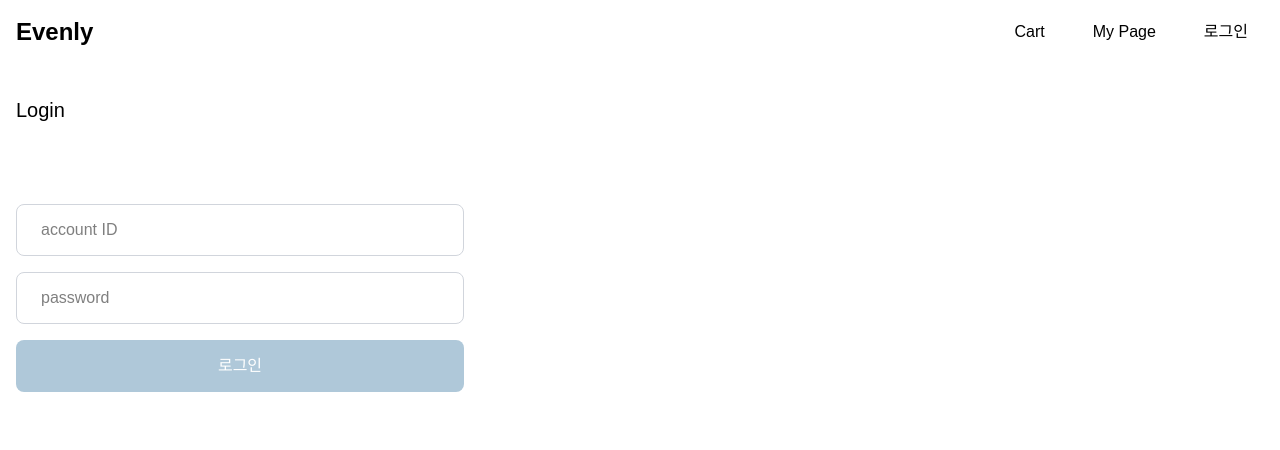
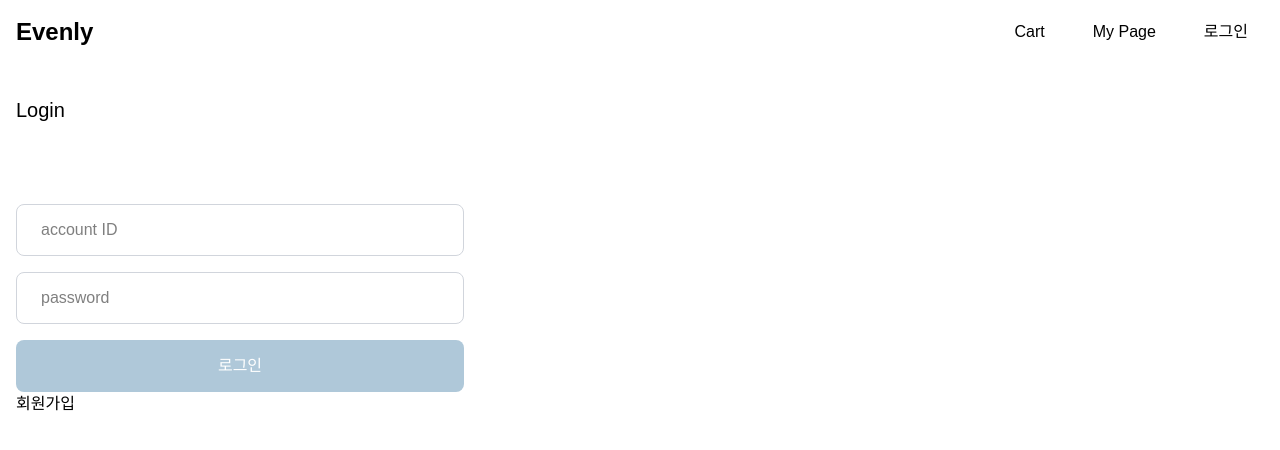
Before and after one commit to LJIEUN/evenly-front, a Next.js app: page /login in a window 1280 px wide. Shown: the top 450 px of the page. Built offline with nearby package versions, Linux system fonts and the light colour scheme.

Commit message:
회원가입 버튼 추가

```diff
--- a/src/app/login/page.tsx
+++ b/src/app/login/page.tsx
@@ -1,5 +1,6 @@
 "use client";
 import LoginForm from "@/components/auth/LoginForm/LoginForm";
+import Link from "next/link";
 import { useRouter } from "next/navigation";
 import React from "react";
 
@@ -15,6 +16,9 @@ const LoginPage = () => {
 			<h1 className="text-xl mb-20">Login</h1>
 			<div className="flex-1">
 				<LoginForm onSuccess={handleLoginSuccess} />
+				<Link href={"/signup"} className="pt-4">
+					회원가입
+				</Link>
 			</div>
 		</div>
 	);
--- a/src/app/product/[id]/page.tsx
+++ b/src/app/product/[id]/page.tsx
@@ -18,6 +18,7 @@ const ProductDetailPage = () => {
 
 	const fetchProduct = async () => {
 		const data = await getProductById(Number(id));
+		console.log(data);
 		setProduct(data);
 	};
 
```
